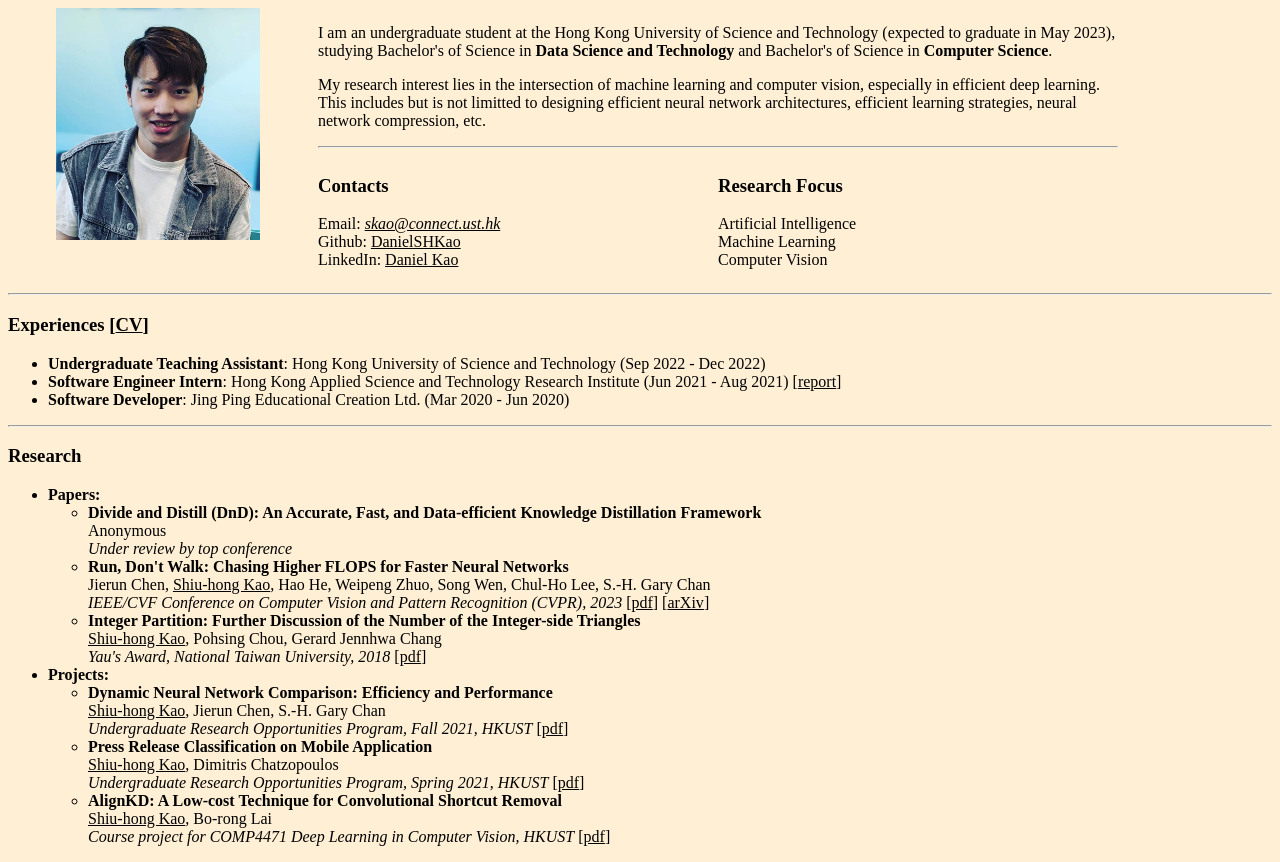
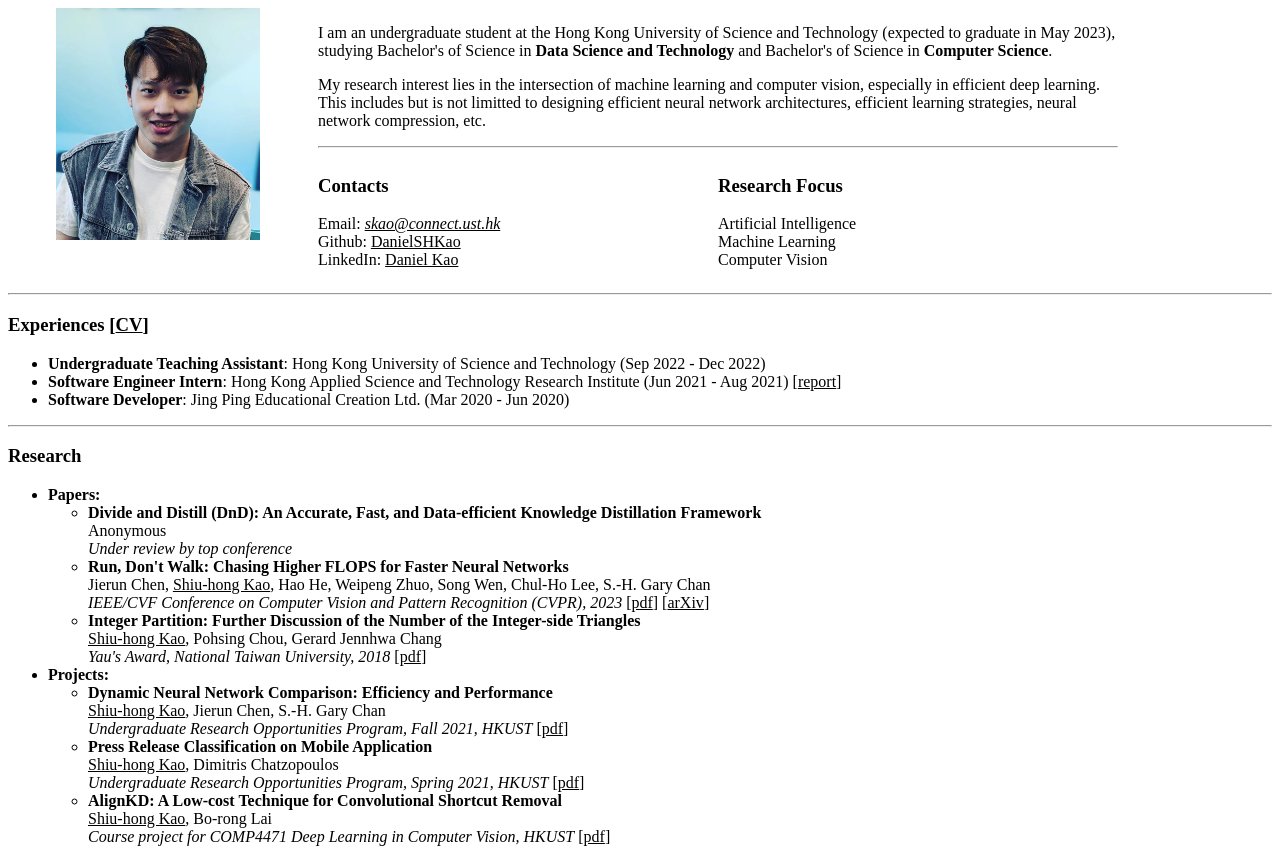
Before and after one commit to DanielSHKao/danielshkao.github.io, a plain HTML site: page index.html in a window 1280 px wide. Shown: the part 81-943 px from the top of the page. Drawn offline with Linux system fonts and the light colour scheme.

Commit message:
regular update

```diff
--- a/mystyle.css
+++ b/mystyle.css
@@ -1,9 +1,7 @@
 html {
     margin:auto;
 }
-body {
-    background-color: #ffefd5;
-  }
+
   #header{
     max-width: 1100px;
   }
```
